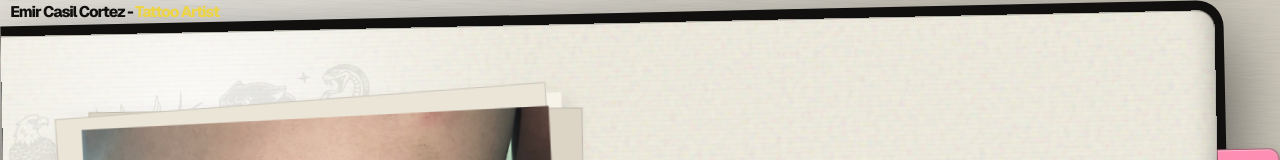
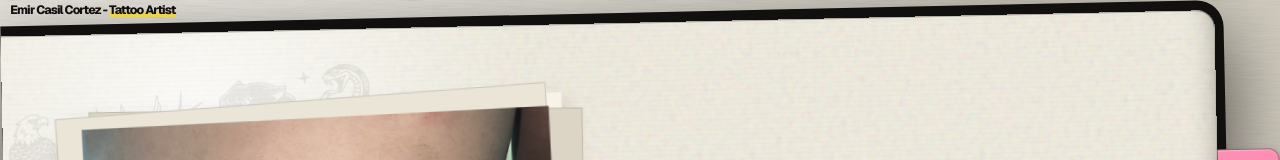
Before and after one commit to jaaseiadev/tattoo-site-ni-emir, a Next.js app: page / in a window 1280 px wide. Shown: the top 160 px of the page. Built offline with nearby package versions, Linux system fonts and the light colour scheme.

Commit message:
Refine artist label emphasis

```diff
--- a/app/globals.css
+++ b/app/globals.css
@@ -58,14 +58,19 @@ img { display: block; width: 100%; }
   margin: 0;
   color: var(--ink);
   font-family: var(--font-geist-sans), Arial, sans-serif;
-  font-size: clamp(13px, 1.2vw, 22px);
+  font-size: clamp(11px, .95vw, 18px);
   font-weight: 780;
   line-height: .82;
   letter-spacing: -.07em;
   white-space: nowrap;
 }
 
-.artist-corner-mark span { color: var(--yellow); }
+.artist-corner-mark span {
+  color: var(--ink);
+  background: linear-gradient(transparent 62%, rgba(237,212,71,.9) 62% 91%, transparent 91%);
+  box-decoration-break: clone;
+  -webkit-box-decoration-break: clone;
+}
 
 .sketchbook-stage {
   --tab-width: 62px;
@@ -326,7 +331,7 @@ img { display: block; width: 100%; }
 }
 
 @media (max-width: 760px) {
-  .artist-corner-mark { top:4px; left:8px; font-size:clamp(10px,2.8vw,13px); letter-spacing:-.065em; }
+  .artist-corner-mark { top:4px; left:8px; font-size:clamp(8px,2.2vw,11px); letter-spacing:-.065em; }
   .sketchbook-stage { --tab-width:54px; --edge-gap:2px; bottom:-3vw; transform:rotate(-.75deg); }
   .sketchbook-stage::before { top:0; right:calc(var(--tab-width) - 5px); border-radius:0 18px 0 0; }
   .folio { top:6px; right:var(--tab-width); bottom:0; left:0; height:auto; border-width:1px; border-left:0; border-bottom:0; border-radius:0 12px 0 0; scroll-snap-type:none; }
```
